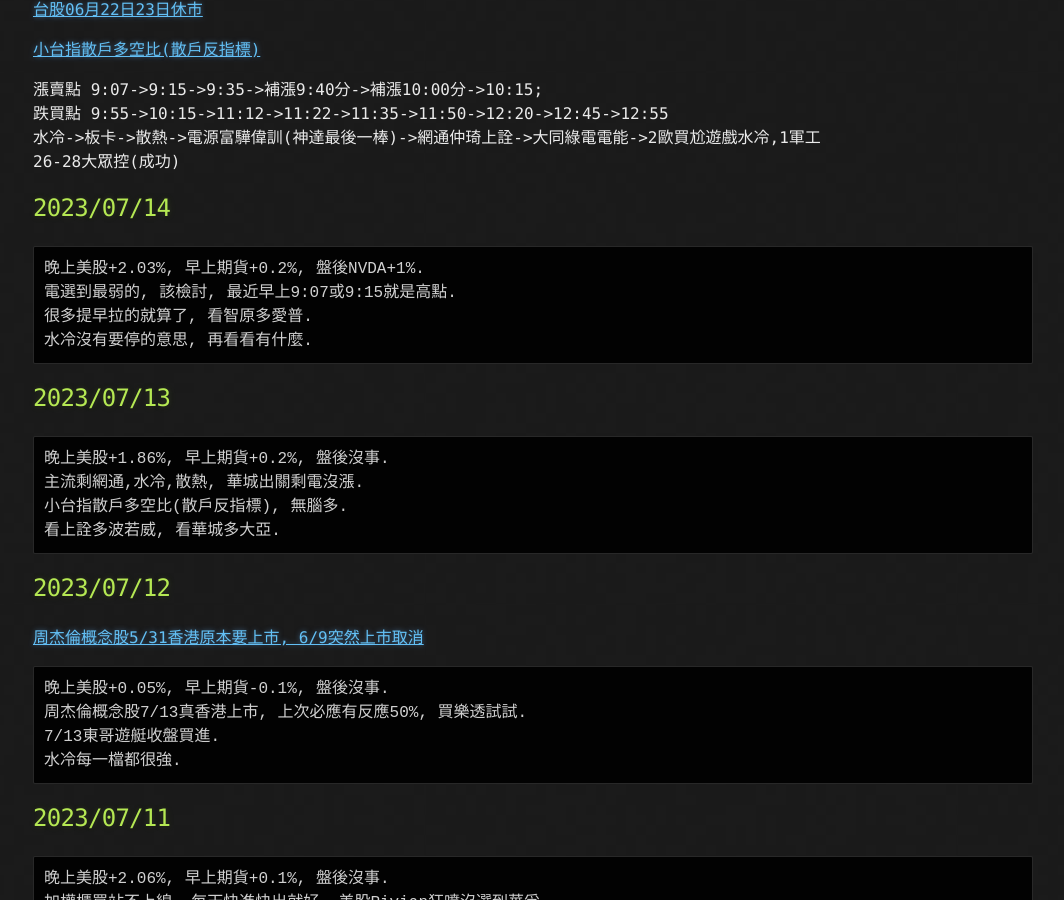
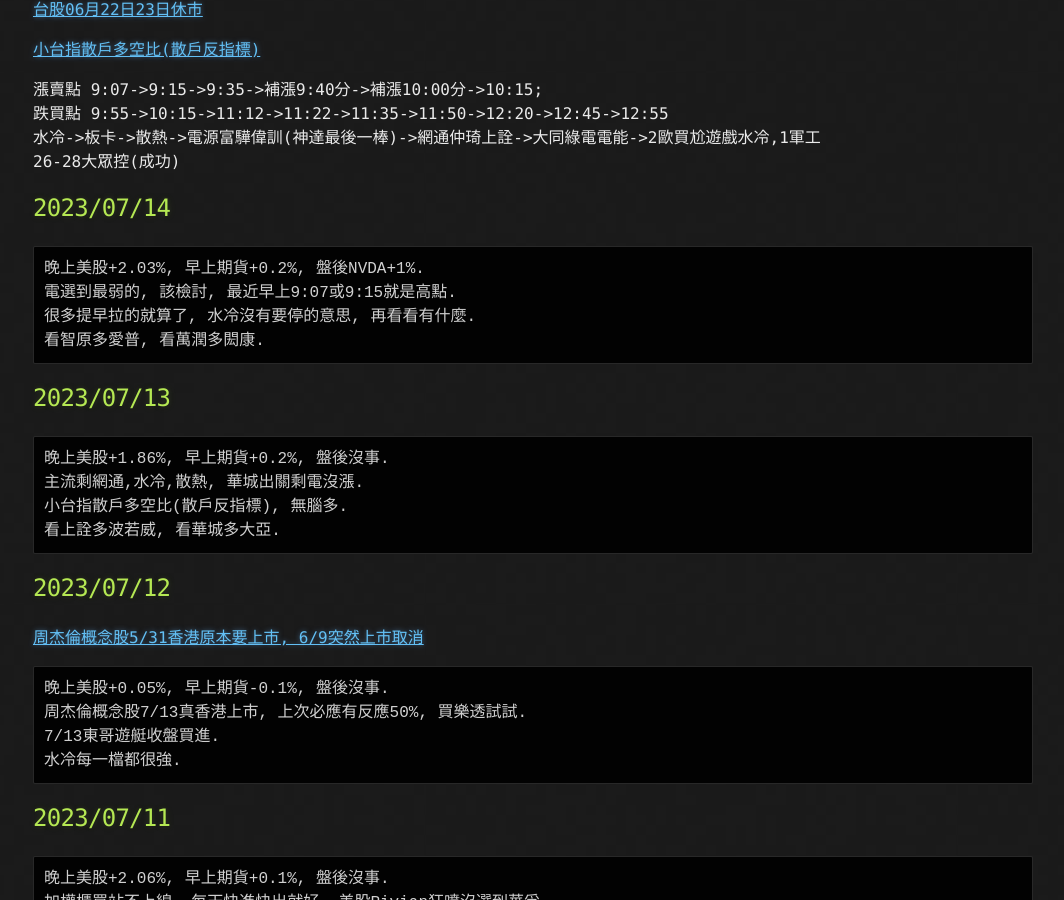
Before and after one commit to lepg5487/Stock_God, a Jekyll site: the page built from index.md, in a window 1280 px wide and 900 px high, scrolled down 460 px. Shown: the whole window, without its empty margins (107-1171 px from the left). Built offline with Jekyll 4.4.1, drawn with Linux system fonts in a browser that asks for light colours; our own code applies the rules of GitHub Pages for plain Markdown files.

Commit message:
Update index.md

````diff
--- a/index.md
+++ b/index.md
@@ -25,8 +25,8 @@
 ```
 晚上美股+2.03%, 早上期貨+0.2%, 盤後NVDA+1%.
 電選到最弱的, 該檢討, 最近早上9:07或9:15就是高點.
-很多提早拉的就算了, 看智原多愛普.
-水冷沒有要停的意思, 再看看有什麼.
+很多提早拉的就算了, 水冷沒有要停的意思, 再看看有什麼.
+看智原多愛普, 看萬潤多閎康.
 ```
 
 ## 2023/07/13
````
